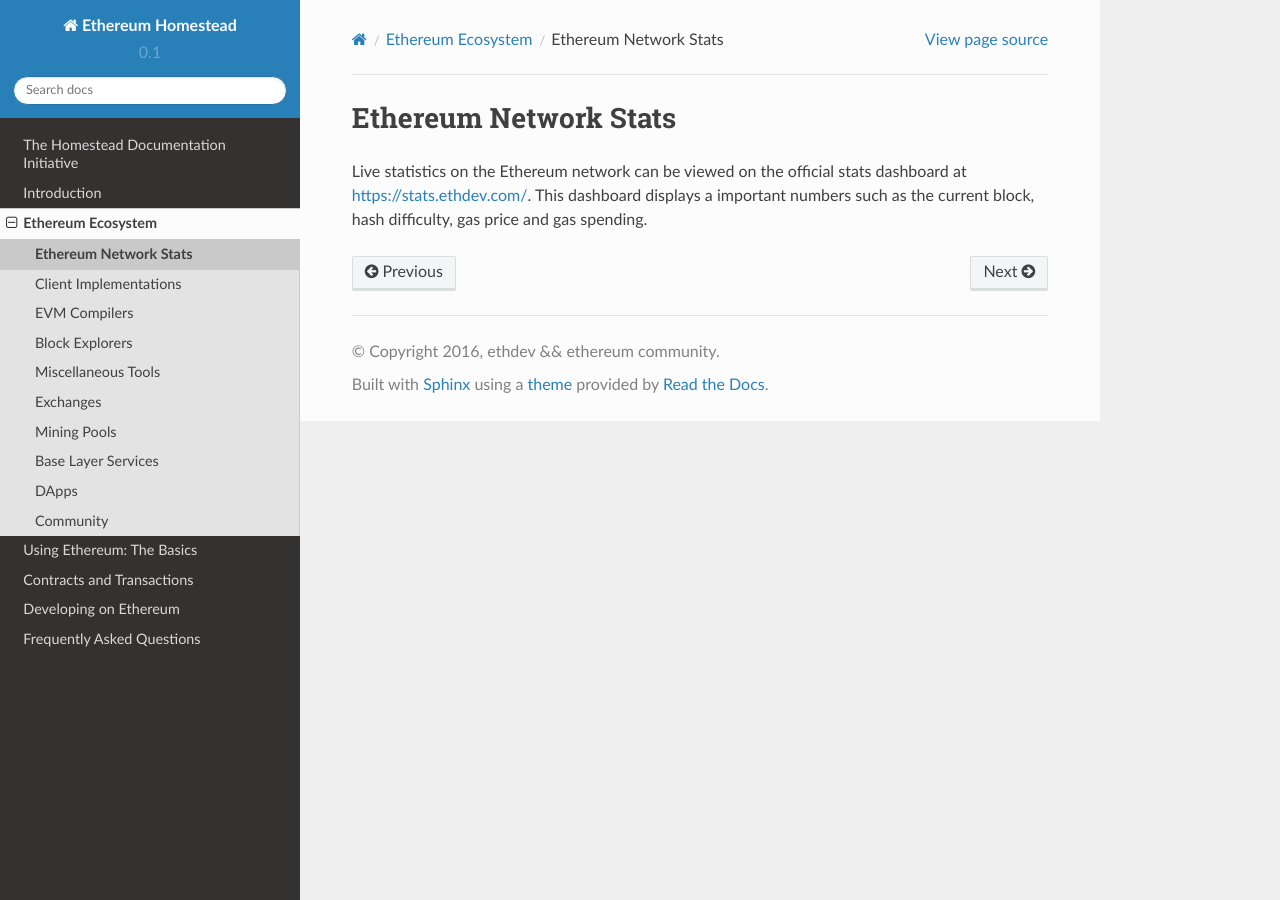
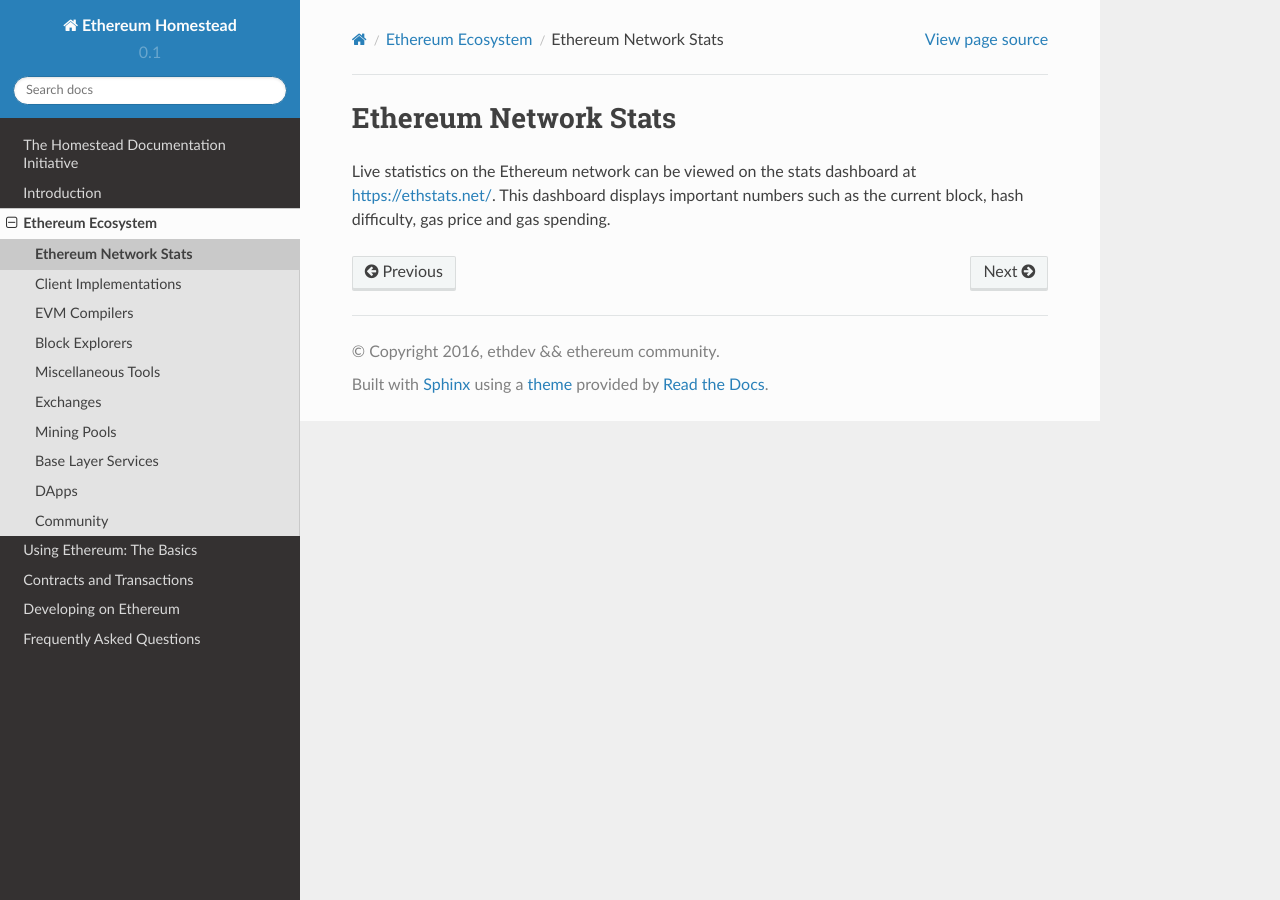
Before and after one commit to ethereum/homestead-guide, a Sphinx documentation site: the page built from source/ethereum-ecosystem/ethereum-network-stats.rst, in a window 1280 px wide. Built offline with Sphinx 7.4.7 and the Read the Docs theme 2.0.0, drawn with Linux system fonts in a browser that asks for light colours.

Commit message:
URL update

```diff
--- a/source/ethereum-ecosystem/ethereum-network-stats.rst
+++ b/source/ethereum-ecosystem/ethereum-network-stats.rst
@@ -2,4 +2,4 @@
 Ethereum Network Stats
 ********************************************************************************
 
-Live statistics on the Ethereum network can be viewed on the official stats dashboard at https://stats.ethdev.com/. This dashboard displays a important numbers such as the current block, hash difficulty, gas price and gas spending.
+Live statistics on the Ethereum network can be viewed on the stats dashboard at https://ethstats.net/. This dashboard displays important numbers such as the current block, hash difficulty, gas price and gas spending.
```
